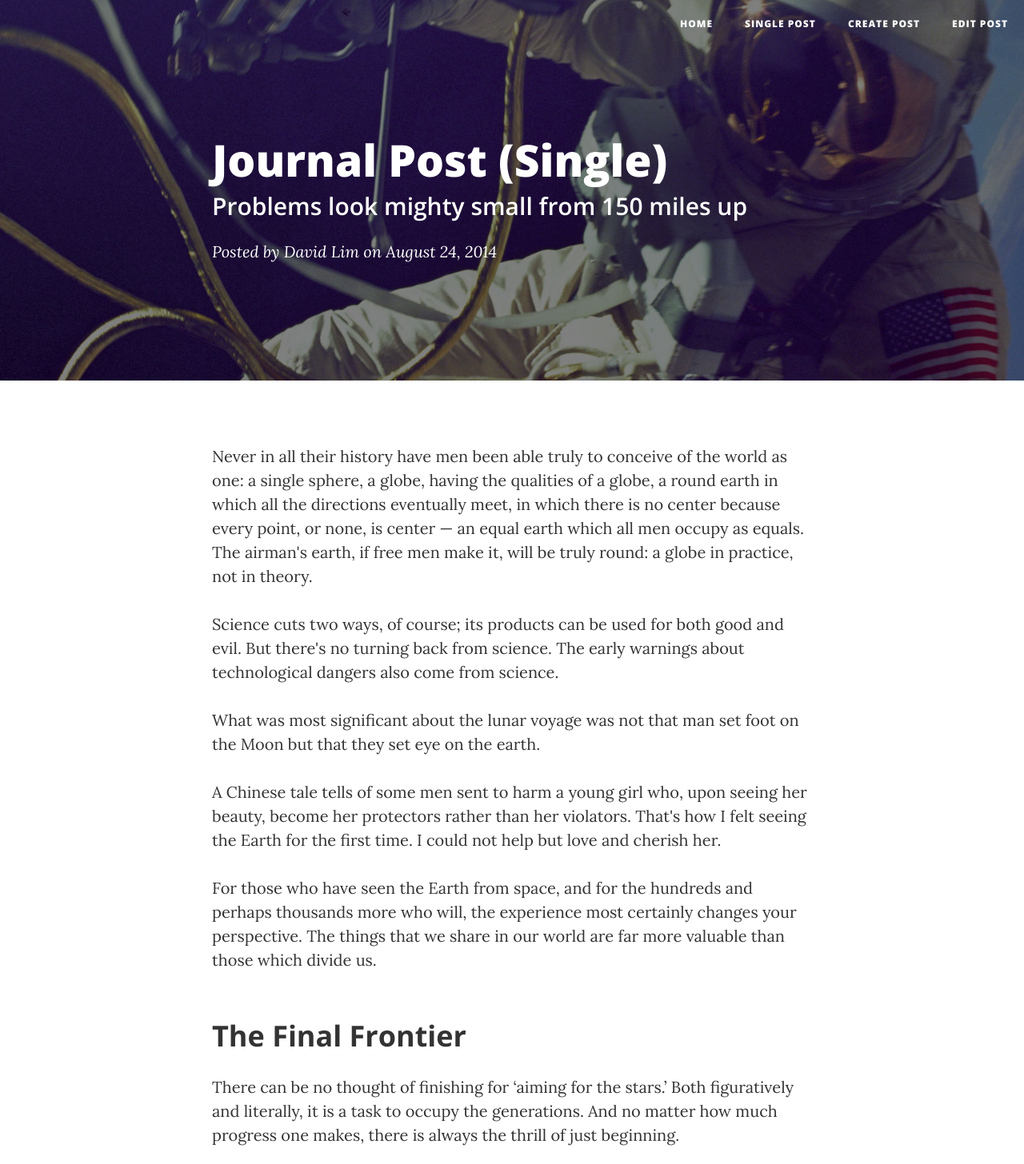
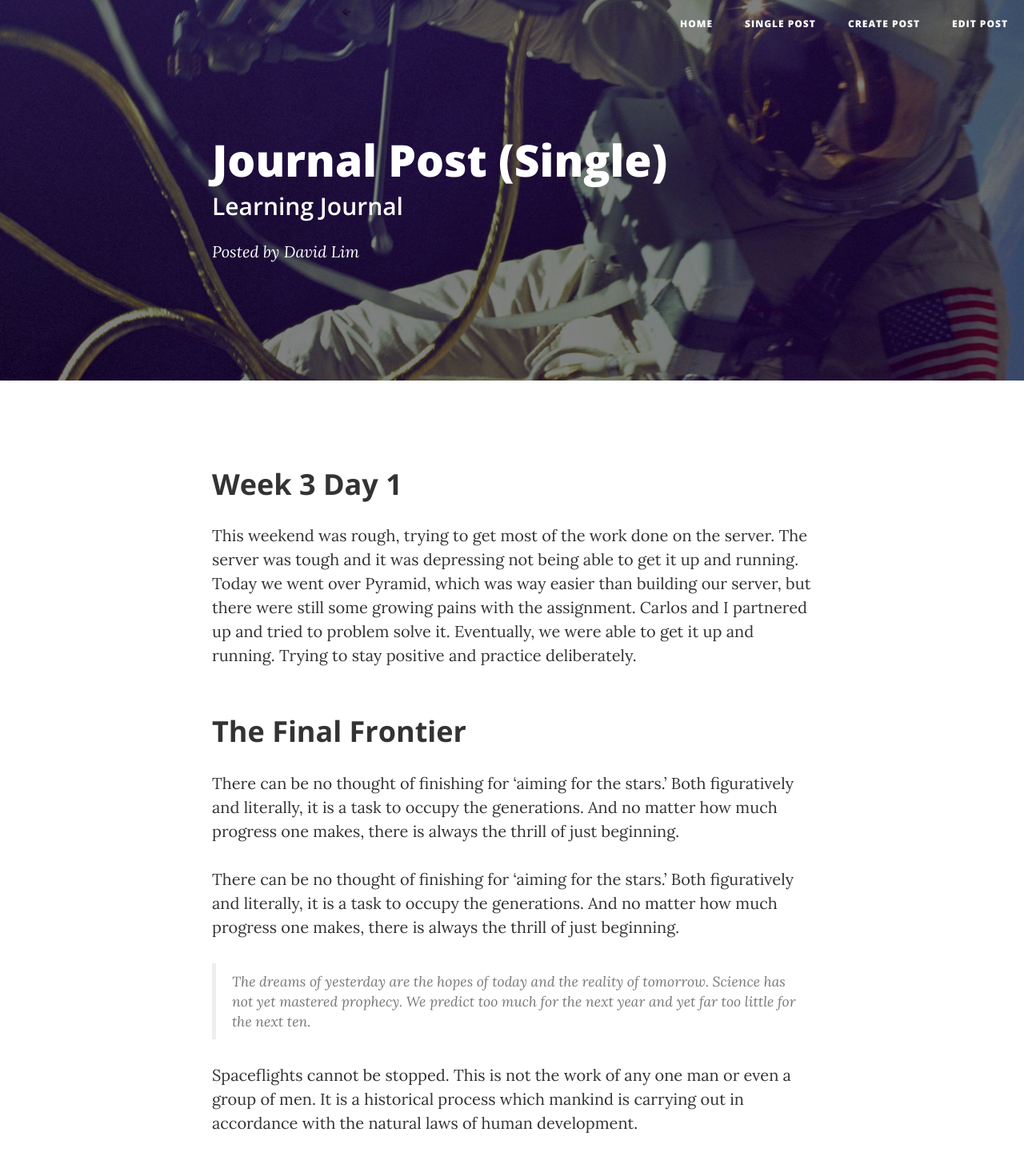
Before and after one commit to ADL175/pyramid-learning-journal, a Python web app: template pyramid_learning_journal/pyramid_learning_journal/templates/post.html in a window 1280 px wide. Shown: the top 1456 px of the page at 80% size. Run offline with Jinja, Linux system fonts and the light colour scheme; the template is opened without the code that fills it, so the values that code supplies are empty; some libraries are stand-ins or nearby versions.

Commit message:
getting ready to deploy to Heroku

```diff
--- a/pyramid_learning_journal/pyramid_learning_journal/templates/post.html
+++ b/pyramid_learning_journal/pyramid_learning_journal/templates/post.html
@@ -74,8 +74,8 @@
                 <div class="col-lg-8 col-lg-offset-2 col-md-10 col-md-offset-1">
                     <div class="post-heading">
                         <h1>Journal Post (Single)</h1>
-                        <h2 class="subheading">Problems look mighty small from 150 miles up</h2>
-                        <span class="meta">Posted by <a href="#">David Lim</a> on August 24, 2014</span>
+                        <h2 class="subheading">Learning Journal</h2>
+                        <span class="meta">Posted by <a href="#">David Lim</a></span>
                     </div>
                 </div>
             </div>
@@ -87,15 +87,9 @@
         <div class="container">
             <div class="row">
                 <div class="col-lg-8 col-lg-offset-2 col-md-10 col-md-offset-1">
-                    <p>Never in all their history have men been able truly to conceive of the world as one: a single sphere, a globe, having the qualities of a globe, a round earth in which all the directions eventually meet, in which there is no center because every point, or none, is center — an equal earth which all men occupy as equals. The airman's earth, if free men make it, will be truly round: a globe in practice, not in theory.</p>
+                    <h2 class="section-heading">Week 3 Day 1</h2>
 
-                    <p>Science cuts two ways, of course; its products can be used for both good and evil. But there's no turning back from science. The early warnings about technological dangers also come from science.</p>
-
-                    <p>What was most significant about the lunar voyage was not that man set foot on the Moon but that they set eye on the earth.</p>
-
-                    <p>A Chinese tale tells of some men sent to harm a young girl who, upon seeing her beauty, become her protectors rather than her violators. That's how I felt seeing the Earth for the first time. I could not help but love and cherish her.</p>
-
-                    <p>For those who have seen the Earth from space, and for the hundreds and perhaps thousands more who will, the experience most certainly changes your perspective. The things that we share in our world are far more valuable than those which divide us.</p>
+                    <p>This weekend was rough, trying to get most of the work done on the server. The server was tough  and it was depressing not being able to get it up and running. Today we went over Pyramid, which was way easier than building our server, but there were still some growing pains with the assignment. Carlos and I partnered up and tried to problem solve it. Eventually, we were able to get it up and running. Trying to stay positive and practice deliberately.</p>
 
                     <h2 class="section-heading">The Final Frontier</h2>
 
--- /dev/null
+++ b/runtime.txt
@@ -0,0 +1 @@
+python-3.6.1
```
Also changed, not shown: requirements.txt (added, +53 -0 lines), 3 other files.
